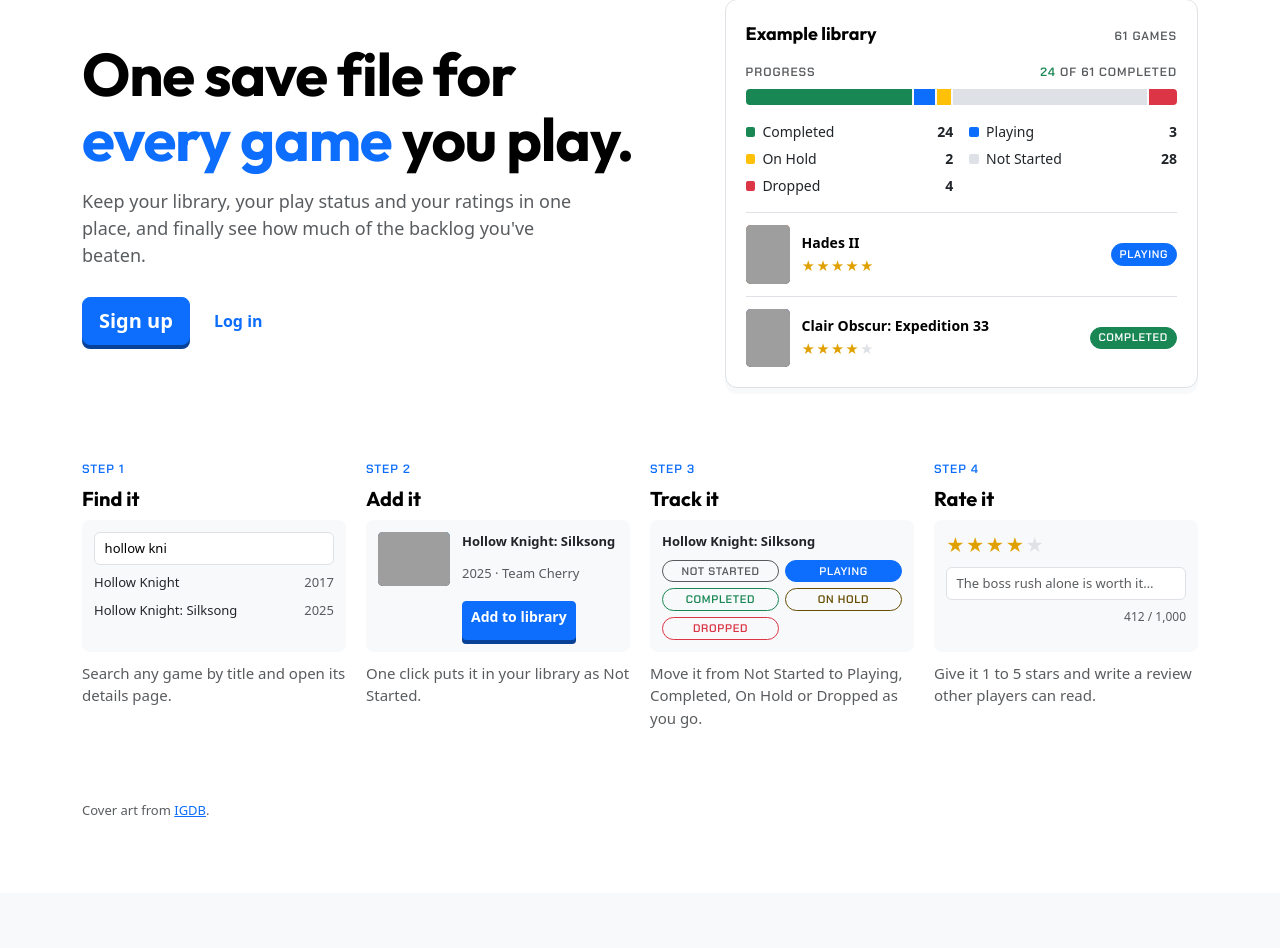
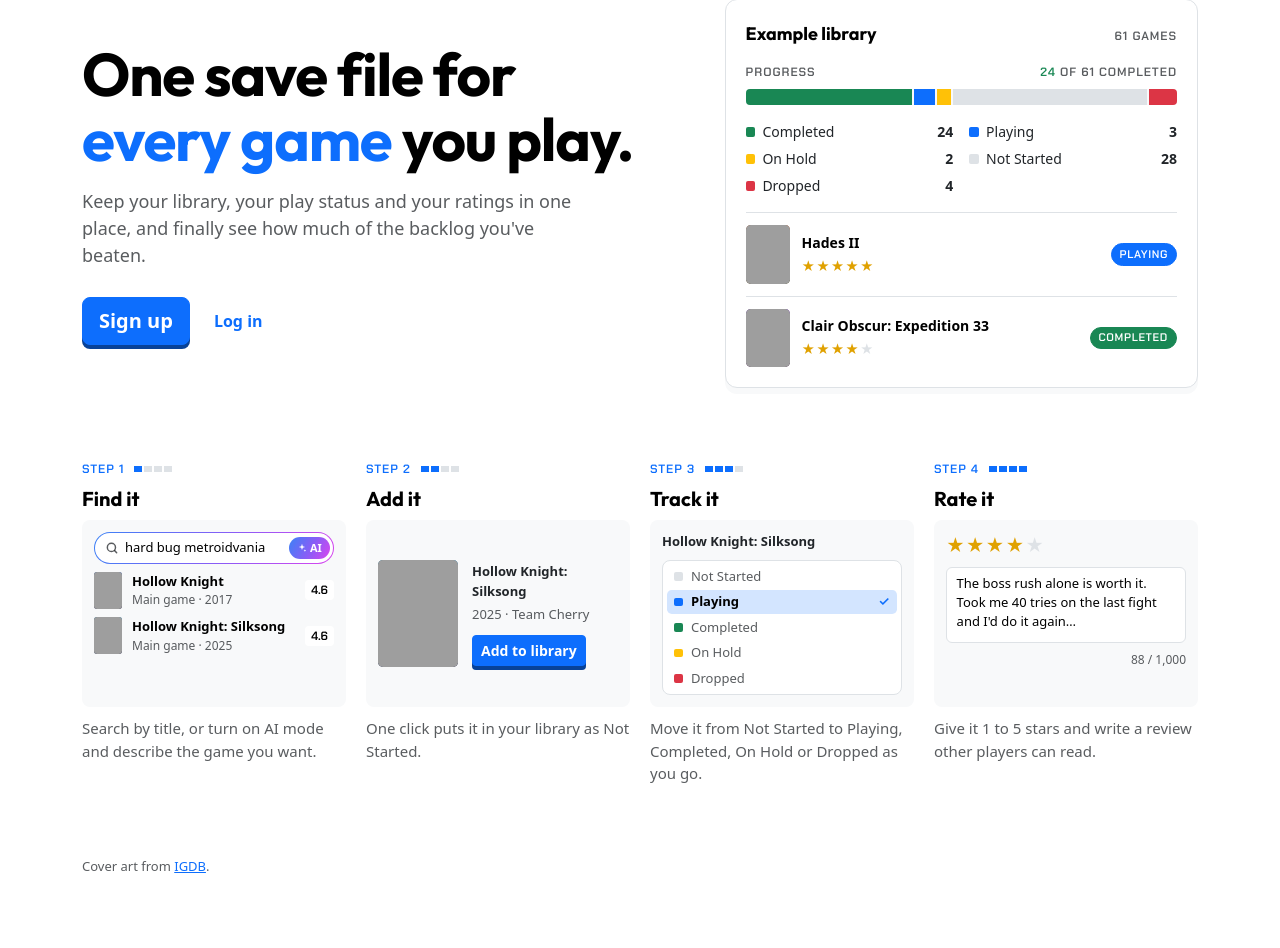
Before and after one commit to CS4300-CS5300-FA26/team-5, a Django app: page / in a window 1280 px wide. Shown: the part 114-1062 px from the top of the page. Before the commit the page ends 931 px from the top, so only its background shows below. Run offline with Django 5.2, Linux system fonts and the light colour scheme; parts of the project's set-up code (start-up, migrations or seed data) failed here and were passed over; grey boxes are pictures that could not be loaded.

Commit message:
Polish the landing page's step demos
The Track it demo showed the 5 play statuses as pills in a 2x2 grid
with one left over. It's now a status menu with one row per status,
using the same colour squares as the example library. Find it now shows
the new search box in AI mode and two results with covers, release
type, year and IGDB score, like the new search cards. Each step label
also gets a small health bar that fills one segment per step.

Co-Authored-By: Claude Opus 5.5 <noreply@anthropic.com>

```diff
--- a/binge_and_bosses/games/static/games/css/landing.css
+++ b/binge_and_bosses/games/static/games/css/landing.css
@@ -300,6 +300,21 @@
 
 .landing-steps .hud { color: var(--accent); }
 
+/* A health bar beside each step label that fills up one segment per step (set by --step) */
+.step-label {
+    display: flex;
+    align-items: center;
+    gap: 0.625rem;
+}
+
+.step-label::after {
+    content: "";
+    width: 2.5rem;
+    height: 0.375rem;
+    background: linear-gradient(90deg, var(--accent) calc(var(--step) * 25%), var(--line) 0);
+    mask: repeating-linear-gradient(90deg, #000 0 calc(25% - 2px), transparent 0 25%);
+}
+
 .landing-steps h3 { font-size: 1.25rem; }
 
 .landing-steps p {
@@ -324,14 +339,13 @@
 }
 
 /* Add it: a search result with its cover, like the game details page.
-   The cover fills the box's height; it narrows (down to 3rem) before the button would overflow. */
+   The cover narrows (down to 3rem) before the button would overflow. */
 .demo-add {
-    grid-template-columns: minmax(3rem, 4.5rem) minmax(min-content, 1fr);
-    align-content: stretch;
-    gap: 0.75rem;
+    grid-template-columns: minmax(3rem, 5rem) minmax(min-content, 1fr);
+    align-content: center;
+    align-items: center;
+    gap: 0.875rem;
 }
-
-.demo-add .cover { aspect-ratio: auto; }
 
 .demo-add-info {
     display: grid;
@@ -350,6 +364,12 @@
 
 .demo-muted { color: var(--muted); }
 
+/* Rate it: the review box, a few lines tall like the real one */
+.demo-review {
+    min-height: 4.75rem;
+    line-height: 1.45;
+}
+
 .caret {
     display: inline-block;
     width: 1px;
@@ -362,23 +382,111 @@
 
 @keyframes landing-blink { 50% { opacity: 0; } }
 
-.demo-result {
+/* Find it: the nav bar's search box in AI mode, with two results.
+   --ai comes from navbar.css when it defines one; the fallback is the same gradient. */
+.demo-find { --ai-edge: var(--ai, linear-gradient(120deg, #3b82f6, #8b5cf6 55%, #d946ef)); }
+
+.demo-search {
     display: flex;
-    justify-content: space-between;
-    gap: 0.5rem;
+    align-items: center;
+    gap: 0.4rem;
+    padding: 0.2rem 0.2rem 0.2rem 0.6rem;
+    border: 1.5px solid transparent;
+    border-radius: 999px;
+    background: linear-gradient(var(--surface), var(--surface)) padding-box, var(--ai-edge) border-box;
+    color: var(--muted);
 }
 
-.demo-result span:last-child { color: var(--muted); }
+.demo-search svg { flex: none; }
 
-.pills {
-    display: grid;
-    grid-template-columns: repeat(2, minmax(0, 1fr));
-    gap: 0.375rem;
+.demo-query {
+    flex: 1;
+    min-width: 0;
+    overflow: hidden;
+    white-space: nowrap;
+    color: var(--ink);
 }
 
-.pills .pill {
-    padding-inline: 0.25rem;
-    text-align: center;
+.demo-ai {
+    display: inline-flex;
+    flex: none;
+    align-items: center;
+    gap: 0.2rem;
+    padding: 0.2rem 0.5rem;
+    border-radius: 999px;
+    background: var(--ai-edge);
+    color: #fff;
+    font-size: 0.6875rem;
+    font-weight: 600;
+}
+
+.demo-hit {
+    display: grid;
+    grid-template-columns: 1.75rem minmax(0, 1fr) auto;
+    gap: 0.625rem;
+    align-items: center;
+}
+
+.demo-hit .cover { border-radius: 0.2rem; }
+
+.demo-hit b,
+.demo-hit .demo-muted {
+    display: block;
+    overflow: hidden;
+    text-overflow: ellipsis;
+    white-space: nowrap;
+}
+
+.demo-hit b { color: var(--ink); }
+
+.demo-hit .demo-muted { font-size: 0.75rem; }
+
+.demo-score {
+    padding: 0.25rem 0.375rem;
+    border-radius: 0.25rem;
+    background: var(--surface);
+    color: var(--ink);
+    font: 600 0.75rem/1 var(--font-hud);
+}
+
+/* Track it: the status menu, one row per status with its colour from the hero's legend */
+.status-menu {
+    display: grid;
+    gap: 2px;
+    padding: 0.25rem;
+    background: var(--surface);
+    border: 1px solid var(--line);
+    border-radius: 0.5rem;
+}
+
+.status-menu span {
+    display: flex;
+    align-items: center;
+    gap: 0.5rem;
+    padding: 0.125rem 0.45rem;
+    border-radius: 0.3rem;
+    color: var(--muted);
+}
+
+.status-menu span::before {
+    content: "";
+    flex: none;
+    width: 0.55rem;
+    height: 0.55rem;
+    border-radius: 2px;
+    background: var(--c);
+}
+
+.status-menu .on {
+    background: color-mix(in srgb, var(--c) 18%, transparent);
+    color: var(--ink);
+    font-weight: 600;
+}
+
+.status-menu .on::after {
+    content: "✓";
+    margin-left: auto;
+    color: var(--accent);
 }
 
 .demo-count {
--- a/binge_and_bosses/games/templates/games/index.html
+++ b/binge_and_bosses/games/templates/games/index.html
@@ -53,18 +53,30 @@
     <section class="landing-steps" aria-labelledby="how-it-works">
         <h2 id="how-it-works" class="visually-hidden">How it works</h2>
         <ol>
-            <li>
-                <span class="hud">Step 1</span>
+            <li style="--step: 1">
+                <span class="hud step-label">Step 1</span>
                 <h3>Find it</h3>
-                <div class="demo" aria-hidden="true">
-                    <span class="demo-input">hollow kni<span class="caret"></span></span>
-                    <span class="demo-result"><span>Hollow Knight</span><span>2017</span></span>
-                    <span class="demo-result"><span>Hollow Knight: Silksong</span><span>2025</span></span>
+                <div class="demo demo-find" aria-hidden="true">
+                    <span class="demo-search">
+                        <svg width="14" height="14" viewBox="0 0 24 24" fill="none" stroke="currentColor" stroke-width="2.5" stroke-linecap="round"><circle cx="11" cy="11" r="7"/><path d="m20 20-3.5-3.5"/></svg>
+                        <span class="demo-query">hard bug metroidvania<span class="caret"></span></span>
+                        <span class="demo-ai"><svg width="10" height="10" viewBox="0 0 24 24" fill="currentColor"><path d="M12 2l1.9 5.6L19.5 9.5l-5.6 1.9L12 17l-1.9-5.6L4.5 9.5l5.6-1.9zM19 15l.9 2.1L22 18l-2.1.9L19 21l-.9-2.1L16 18l2.1-.9z"/></svg>AI</span>
+                    </span>
+                    <span class="demo-hit">
+                        <img class="cover" style="--h: 220" src="https://images.igdb.com/igdb/image/upload/t_cover_big/cobfzp.jpg" alt="">
+                        <span><b>Hollow Knight</b><span class="demo-muted">Main game · 2017</span></span>
+                        <span class="demo-score">4.6</span>
+                    </span>
+                    <span class="demo-hit">
+                        <img class="cover" style="--h: 200" src="https://images.igdb.com/igdb/image/upload/t_cover_big/cobebu.jpg" alt="">
+                        <span><b>Hollow Knight: Silksong</b><span class="demo-muted">Main game · 2025</span></span>
+                        <span class="demo-score">4.6</span>
+                    </span>
                 </div>
-                <p>Search any game by title and open its details page.</p>
+                <p>Search by title, or turn on AI mode and describe the game you want.</p>
             </li>
-            <li>
-                <span class="hud">Step 2</span>
+            <li style="--step: 2">
+                <span class="hud step-label">Step 2</span>
                 <h3>Add it</h3>
                 <div class="demo demo-add" aria-hidden="true">
                     <img class="cover" style="--h: 200" src="https://images.igdb.com/igdb/image/upload/t_cover_big/cobebu.jpg" alt="">
@@ -76,28 +88,28 @@
                 </div>
                 <p>One click puts it in your library as Not Started.</p>
             </li>
-            <li>
-                <span class="hud">Step 3</span>
+            <li style="--step: 3">
+                <span class="hud step-label">Step 3</span>
                 <h3>Track it</h3>
                 <div class="demo" aria-hidden="true">
                     <b>Hollow Knight: Silksong</b>
-                    <span class="pills">
-                        <span class="pill" style="--c: var(--status-not-started-ink)">Not Started</span>
-                        <span class="pill on" style="--c: var(--status-playing)">Playing</span>
-                        <span class="pill" style="--c: var(--status-completed-ink)">Completed</span>
-                        <span class="pill" style="--c: var(--status-on-hold-ink)">On Hold</span>
-                        <span class="pill" style="--c: var(--status-dropped-ink)">Dropped</span>
+                    <span class="status-menu">
+                        <span class="status-not_started">Not Started</span>
+                        <span class="status-playing on">Playing</span>
+                        <span class="status-completed">Completed</span>
+                        <span class="status-on_hold">On Hold</span>
+                        <span class="status-dropped">Dropped</span>
                     </span>
                 </div>
                 <p>Move it from Not Started to Playing, Completed, On Hold or Dropped as you go.</p>
             </li>
-            <li>
-                <span class="hud">Step 4</span>
+            <li style="--step: 4">
+                <span class="hud step-label">Step 4</span>
                 <h3>Rate it</h3>
                 <div class="demo" aria-hidden="true">
                     <span class="stars stars-lg">★★★★<span class="off">★</span></span>
-                    <span class="demo-input demo-muted">The boss rush alone is worth it…</span>
-                    <span class="demo-count">412 / 1,000</span>
+                    <span class="demo-input demo-review">The boss rush alone is worth it. Took me 40 tries on the last fight and I'd do it again…</span>
+                    <span class="demo-count">88 / 1,000</span>
                 </div>
                 <p>Give it 1 to 5 stars and write a review other players can read.</p>
             </li>
--- a/binge_and_bosses/games/tests.py
+++ b/binge_and_bosses/games/tests.py
@@ -50,17 +50,19 @@ class LandingPageTests(TestCase):
         self.assertEqual(covers, [
             "https://images.igdb.com/igdb/image/upload/t_cover_big/coaknx.jpg",   # Hades II
             "https://images.igdb.com/igdb/image/upload/t_cover_big/co9gam.jpg",   # Clair Obscur: Expedition 33
+            "https://images.igdb.com/igdb/image/upload/t_cover_big/cobfzp.jpg",   # Hollow Knight
             "https://images.igdb.com/igdb/image/upload/t_cover_big/cobebu.jpg",   # Hollow Knight: Silksong
+            "https://images.igdb.com/igdb/image/upload/t_cover_big/cobebu.jpg",
         ])
         self.assertIn("IGDB", page.select_one("main").get_text())
 
     def test_demos_use_the_play_statuses_from_story_12(self):
         page = BeautifulSoup(self.client.get(reverse("index")).content, "html.parser")
-        pills = [pill.get_text() for pill in page.select(".landing-steps .pills .pill")]
+        menu = [item.get_text() for item in page.select(".landing-steps .status-menu span")]
         legend = [dt.get_text() for dt in page.select(".landing-hero .legend dt")]
 
         statuses = ["Not Started", "Playing", "Completed", "On Hold", "Dropped"]
-        self.assertEqual(pills, statuses)
+        self.assertEqual(menu, statuses)
         self.assertEqual(sorted(legend), sorted(statuses))
         self.assertNotIn("Finished", page.get_text())
 
```
Also changed, not shown: README.md.
